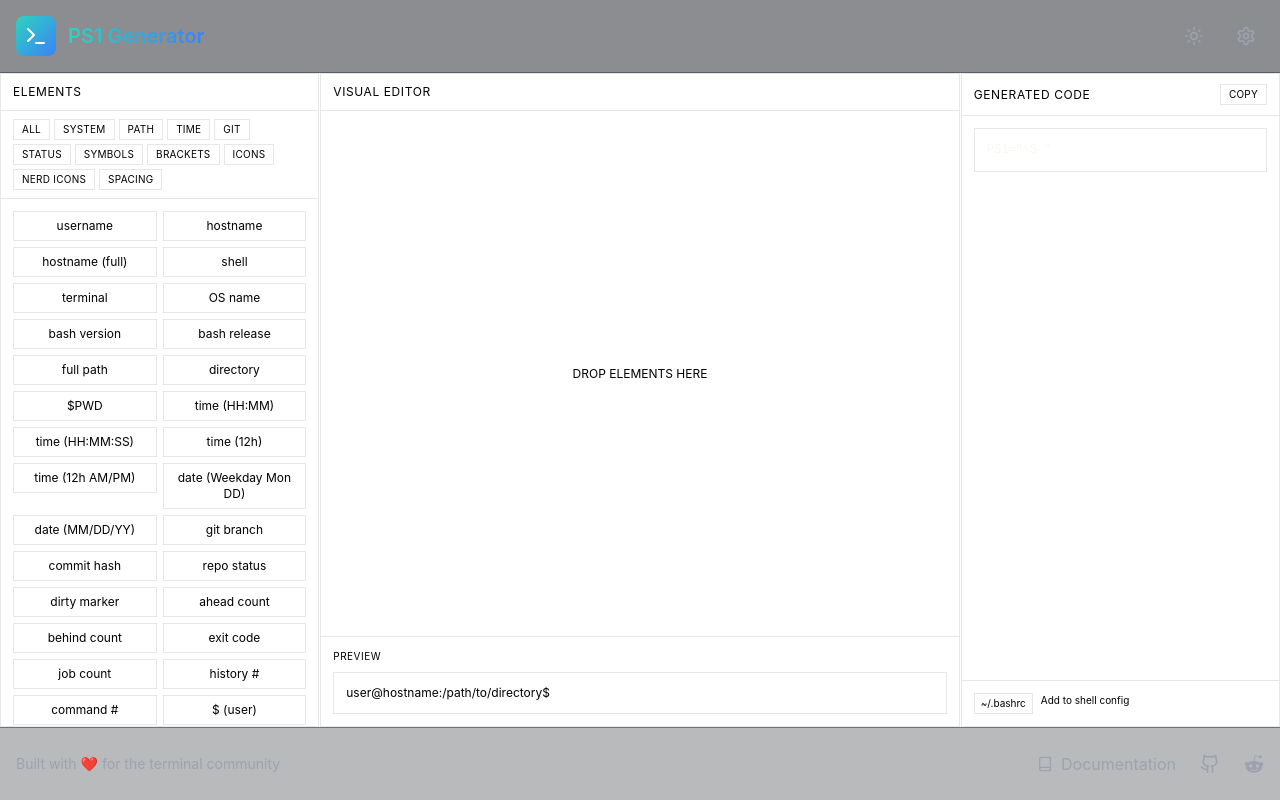
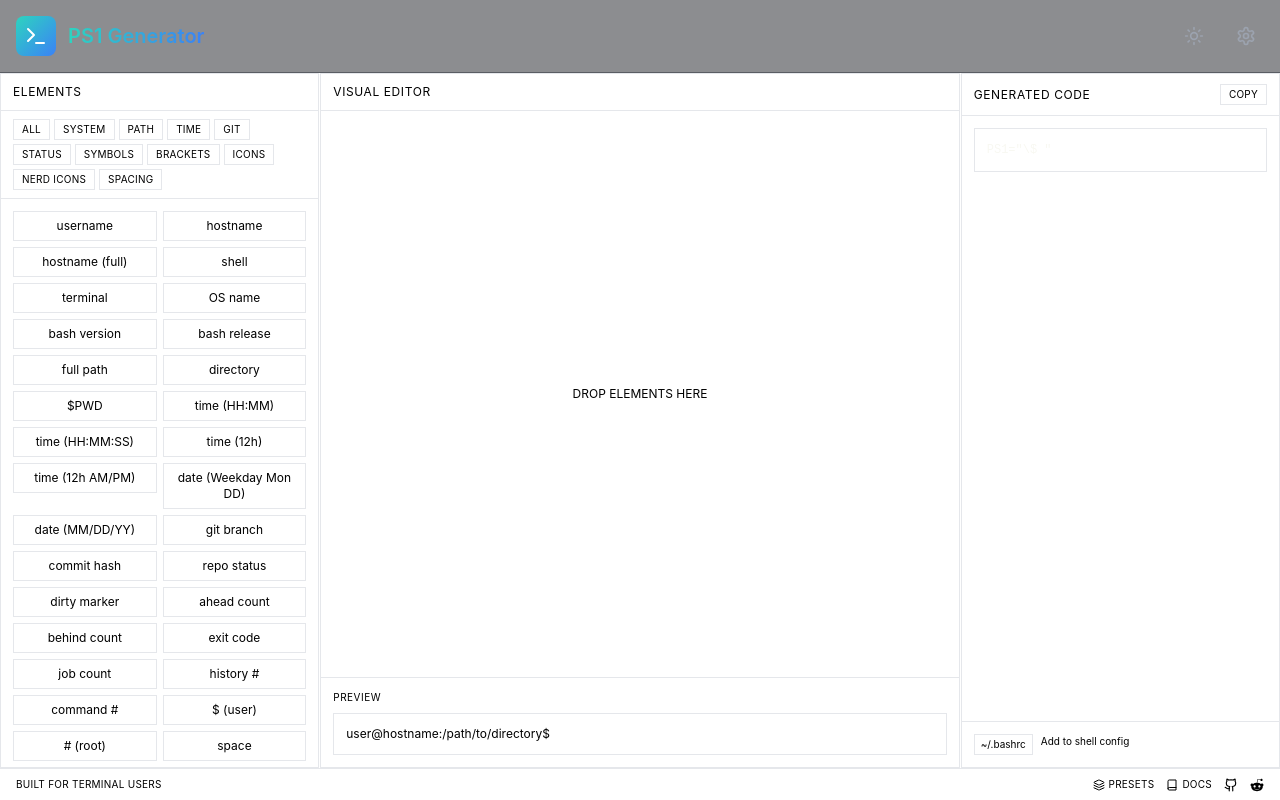
Before and after one commit to shivamksharma/MinimalistPromptGenerator, a React (Vite) app: page / in a window 1280 px wide. Built offline with nearby package versions, Linux system fonts and the light colour scheme.

Commit message:
refactor: update Footer component

```diff
--- a/src/components/Footer.tsx
+++ b/src/components/Footer.tsx
@@ -1,39 +1,45 @@
-import React from "react";
-import { Github, Book } from "lucide-react";
+import { Github, Book, Layers } from "lucide-react";
 import { FaRedditAlien } from "react-icons/fa";
 import { Link } from 'react-router-dom';
 
 const Footer = () => {
   return (
-    <footer className="bg-gray-100/50 dark:bg-gray-800/30 border-t border-gray-200 dark:border-gray-700/50 py-6">
-      <div className="container mx-auto px-4">
-        <div className="flex flex-col md:flex-row justify-between items-center space-y-4 md:space-y-0">
-          <div className="text-sm text-gray-500 dark:text-gray-400">
-            Built with ❤️ for the terminal community
+    <footer className="bg-graphite-50 dark:bg-graphite-950 border-t border-graphite-200 dark:border-graphite-800 py-2">
+      <div className="px-4">
+        <div className="flex flex-col md:flex-row justify-between items-center space-y-2 md:space-y-0">
+          <div className="text-[10px] text-graphite-500 dark:text-graphite-600 uppercase tracking-wide">
+            Built for terminal users
           </div>
-          <div className="flex items-center space-x-6">
+          <div className="flex items-center space-x-3">
+            <Link
+              to="/presets"
+              className="text-graphite-500 dark:text-graphite-600 hover:text-accent flex items-center space-x-1"
+            >
+              <Layers className="w-3 h-3" />
+              <span className="text-[10px] uppercase tracking-wide">Presets</span>
+            </Link>
             <Link
               to="/documentation"
-              className="text-gray-500 dark:text-gray-400 hover:text-teal-500 dark:hover:text-teal-400 transition-colors flex items-center space-x-2"
+              className="text-graphite-500 dark:text-graphite-600 hover:text-accent flex items-center space-x-1"
             >
-              <Book className="w-4 h-4" />
-              <span>Documentation</span>
+              <Book className="w-3 h-3" />
+              <span className="text-[10px] uppercase tracking-wide">Docs</span>
             </Link>
             <a
               href="https://github.com/shivamksharma/MinimalistPromptGenerator"
               target="_blank"
               rel="noopener noreferrer"
-              className="text-gray-500 dark:text-gray-400 hover:text-teal-500 dark:hover:text-teal-400 transition-colors"
+              className="text-graphite-500 dark:text-graphite-600 hover:text-accent"
             >
-              <Github className="w-5 h-5" />
+              <Github className="w-3.5 h-3.5" />
             </a>
             <a
               href="https://reddit.com"
               target="_blank"
               rel="noopener noreferrer"
-              className="text-gray-500 dark:text-gray-400 hover:text-teal-500 dark:hover:text-teal-400 transition-colors"
+              className="text-graphite-500 dark:text-graphite-600 hover:text-accent"
             >
-              <FaRedditAlien className="w-5 h-5" />
+              <FaRedditAlien className="w-3.5 h-3.5" />
             </a>
           </div>
         </div>
```
